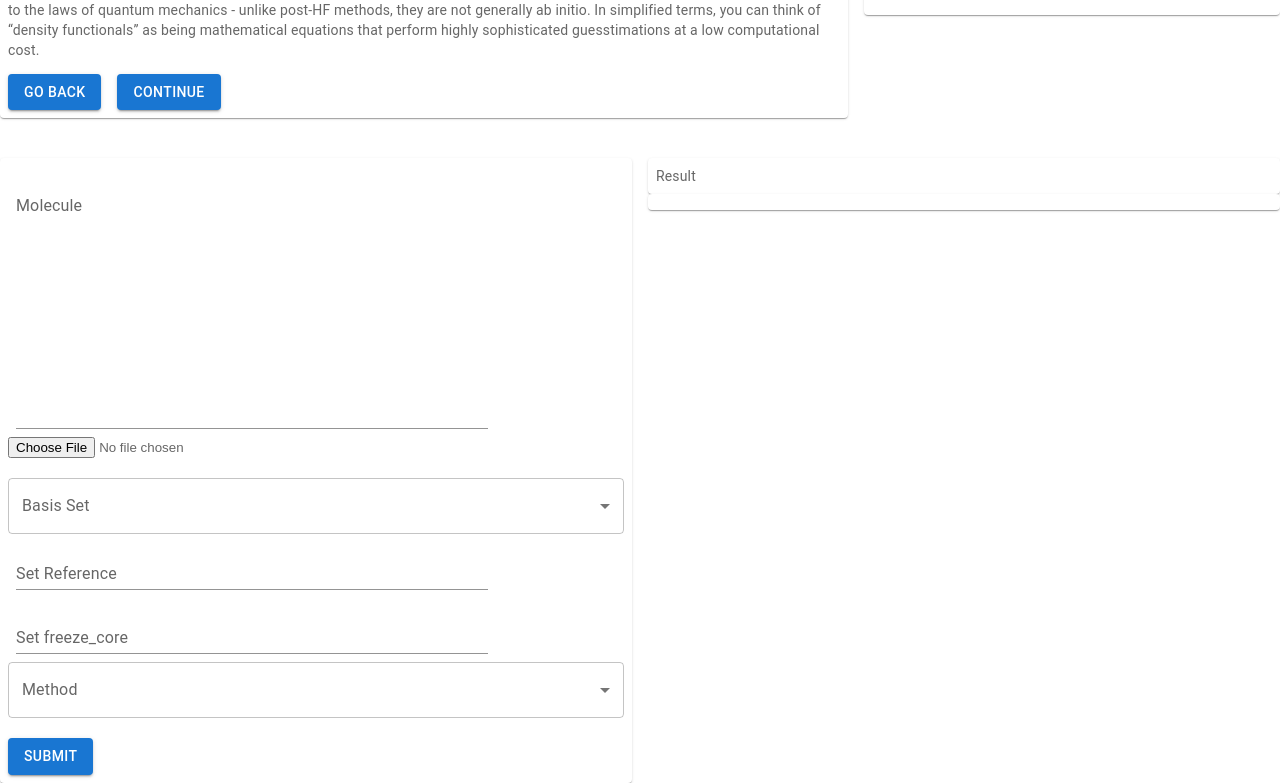
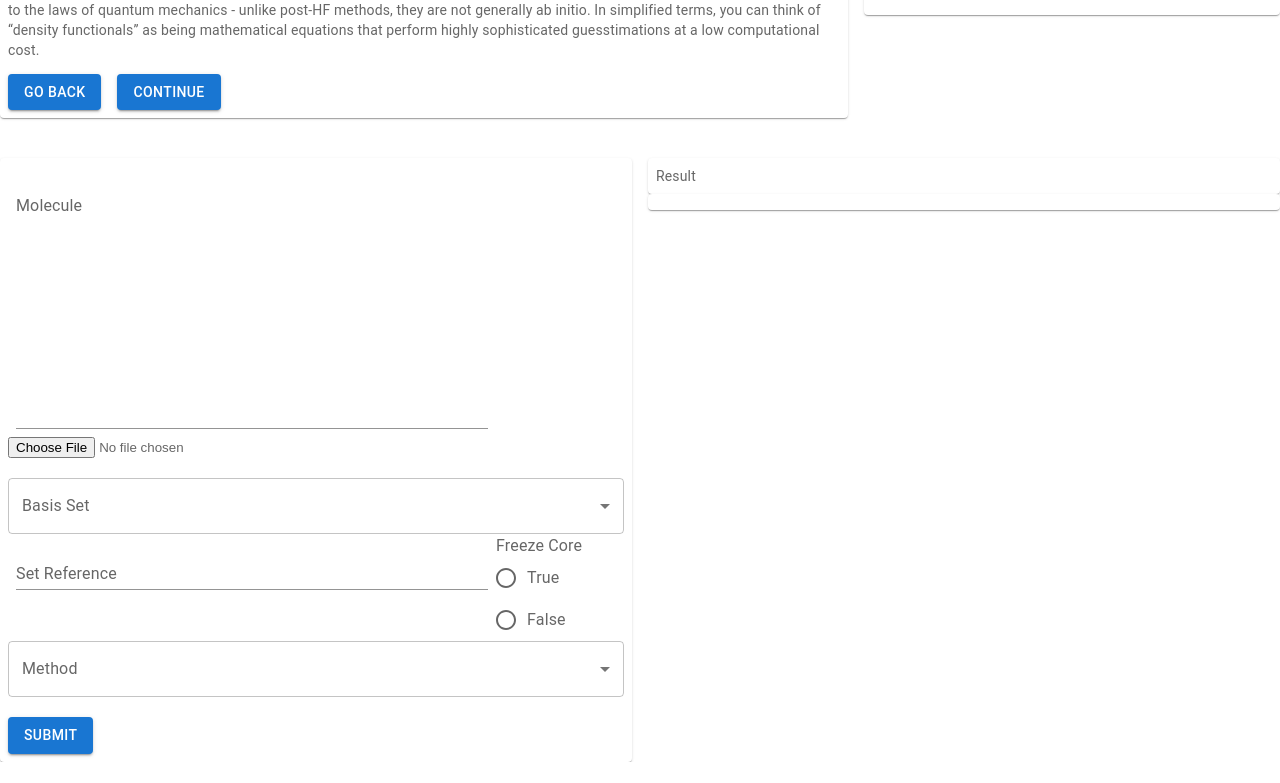
Before and after one commit to jchen0506/MolSSI-EWS-Frontend, a React (Create React App) app: page / in a window 1280 px wide. Shown: the part 416-1199 px from the top of the page. After the commit the page ends 1178 px from the top, so only its background shows below. Built offline with nearby package versions, Linux system fonts and the light colour scheme.

Commit message:
change Free_Core option to radio selecting group

```diff
--- a/src/InputForm.js
+++ b/src/InputForm.js
@@ -5,7 +5,11 @@ import TextField from '@mui/material/TextField';
 import BSESelector from './BSESelector';
 import MethodSelector from './MethodSelector';
 import Button from '@mui/material/Button';
-import CloudUploadIcon from '@mui/icons-material/CloudUpload';
+import Radio from '@mui/material/Radio';
+import RadioGroup from '@mui/material/RadioGroup';
+import FormControlLabel from '@mui/material/FormControlLabel';
+import FormControl from '@mui/material/FormControl';
+import FormLabel from '@mui/material/FormLabel';
 import { useState } from 'react';
 
 const VisuallyHiddenInput = styled('input')({
@@ -119,12 +123,25 @@ export default function FormPropsTextFields({ onPostSuccess }) {
 					variant="standard"
 					onChange={handleReferenceChange}
 				/>
-				<TextField
+				<FormControl>
+					<FormLabel id="freeze-core">Freeze Core</FormLabel>
+					<RadioGroup
+						aria-labelledby="demo-radio-buttons-group-label"
+						defaultValue="true"
+						name="radio-buttons-group"
+						onChange={handleFreezeCoreChange}
+					>
+						<FormControlLabel value="True" control={<Radio />} label="True" checked={freeze_core === 'True'} />
+						<FormControlLabel value="False" control={<Radio />} label="False"
+							checked={freeze_core === 'False'} />
+					</RadioGroup>
+				</FormControl>
+				{/* <TextField
 					id="freeze_core"
 					label="Set freeze_core"
 					variant="standard"
 					onChange={handleFreezeCoreChange}
-				/>
+				/> */}
 				<MethodSelector onChange={handleMethodChange} />
 				<br />
 				<Button
```
